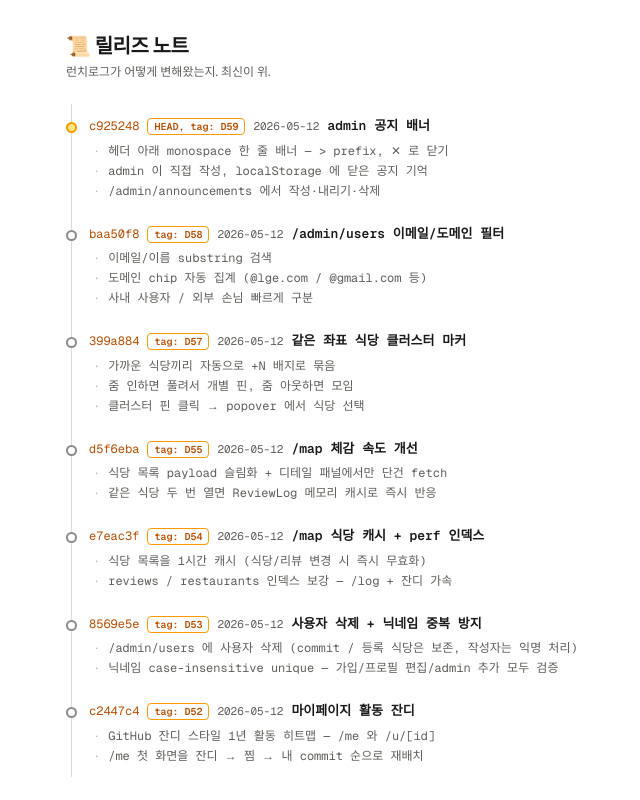
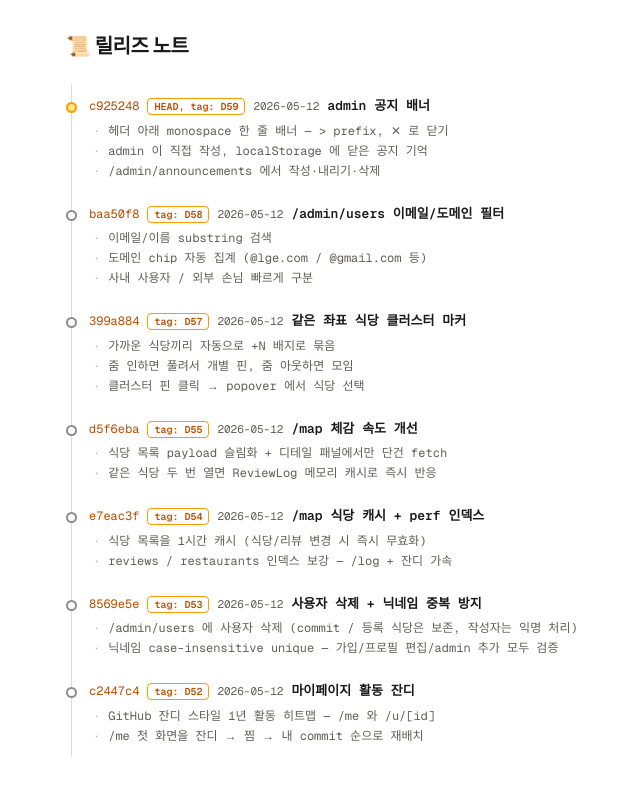
Before and after one commit to snbrlab/lunchlog, a Next.js app: page /releases in a window 1280 px wide. Shown: the top 800 px of the page, without its empty margins (210-850 px from the left). Built offline with nearby package versions, Linux system fonts and the light colour scheme; no server answers; the database is empty.

Commit message:
fix(D60): /releases 부제 멘트 제거

```diff
--- a/src/app/(app)/releases/page.tsx
+++ b/src/app/(app)/releases/page.tsx
@@ -6,9 +6,6 @@ export default function ReleasesPage() {
   return (
     <main className="mx-auto w-full max-w-3xl px-5 py-8">
       <h1 className="text-xl font-semibold tracking-tight text-fg">📜 릴리즈 노트</h1>
-      <p className="mt-1 text-xs text-fg-muted">
-        런치로그가 어떻게 변해왔는지. 최신이 위.
-      </p>
 
       <ol className="mt-6 font-mono text-[13px]">
         {RELEASES.map((r, i) => {
```
